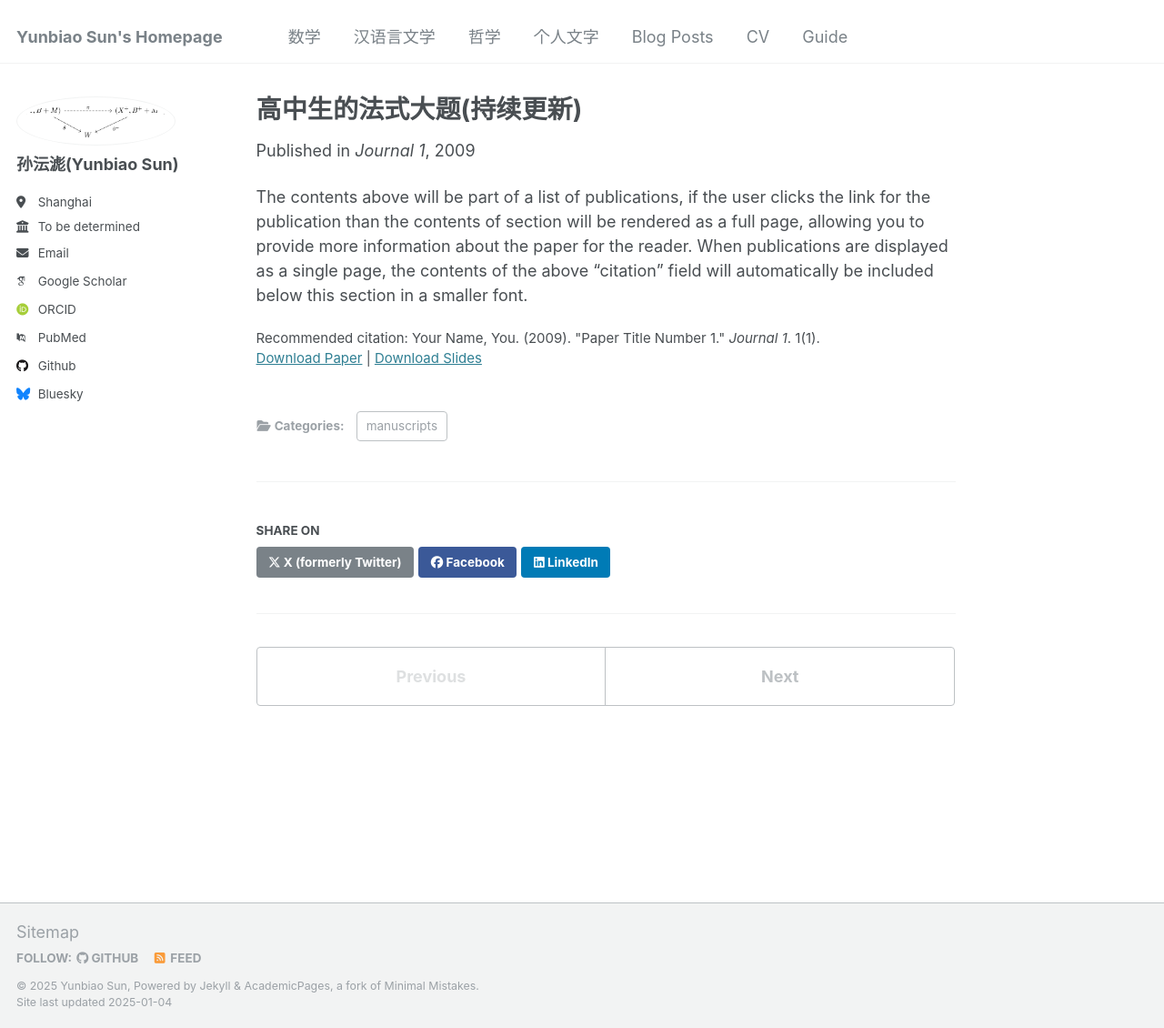
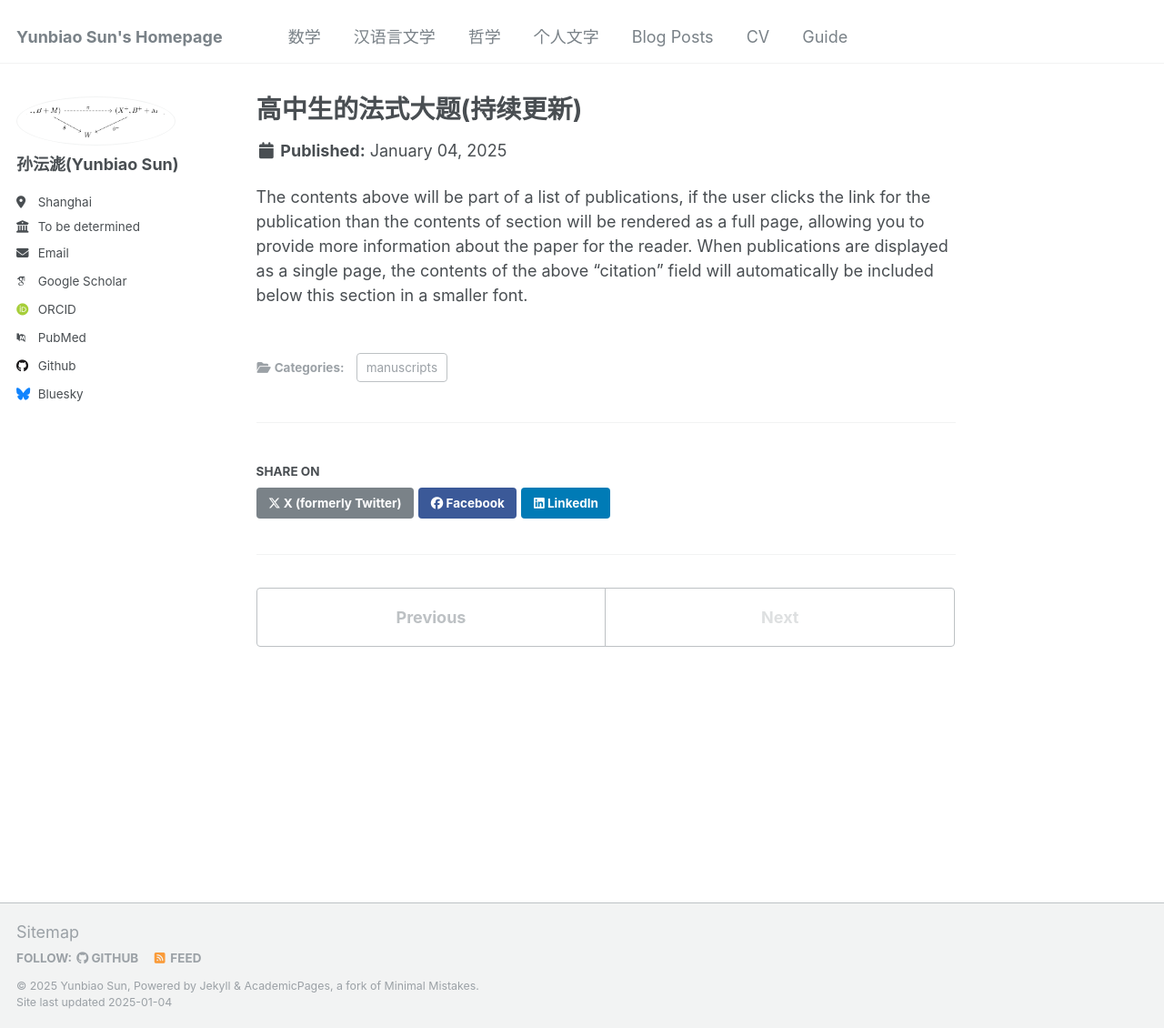
Before and after one commit to YunbiaoSun/YunbiaoSun.github.io, a Jekyll site: the page built from _mathematics/2009-10-01-paper-title-number-1.md, in a window 1280 px wide and 1130 px high. Shown: the whole window at 91% size. Built offline with Jekyll 4.4.1, drawn with Linux system fonts in a browser that asks for light colours; some web fonts are replaced.

Commit message:
更改1w日期和链接

```diff
--- a/_mathematics/2009-10-01-paper-title-number-1.md
+++ b/_mathematics/2009-10-01-paper-title-number-1.md
@@ -4,11 +4,8 @@ collection: mathematics
 category: manuscripts
 permalink: /mathematics/2009-10-01-paper-title-number-1
 excerpt: 'This paper is about the number 1. The number 2 is left for future work.'
-date: 2009-10-01
-venue: 'Journal 1'
-slidesurl: 'http://YunbiaoSun.github.io/files/1w1n.pdf'
+date: 2025-01-4
 paperurl: 'http://YunbiaoSun.github.io/files/1w1n.pdf'
-citation: 'Your Name, You. (2009). &quot;Paper Title Number 1.&quot; <i>Journal 1</i>. 1(1).'
 ---
 
 The contents above will be part of a list of publications, if the user clicks the link for the publication than the contents of section will be rendered as a full page, allowing you to provide more information about the paper for the reader. When publications are displayed as a single page, the contents of the above "citation" field will automatically be included below this section in a smaller font.
```
